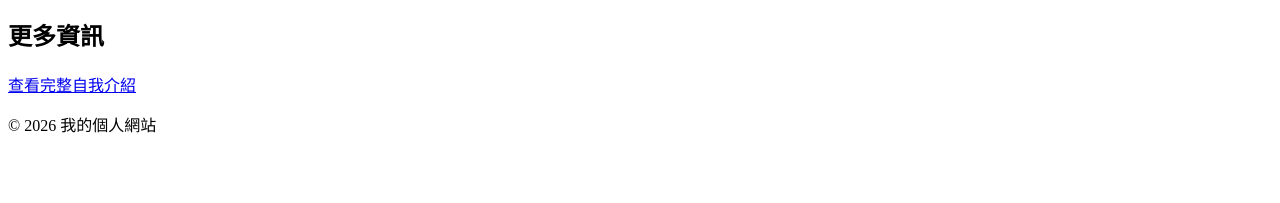
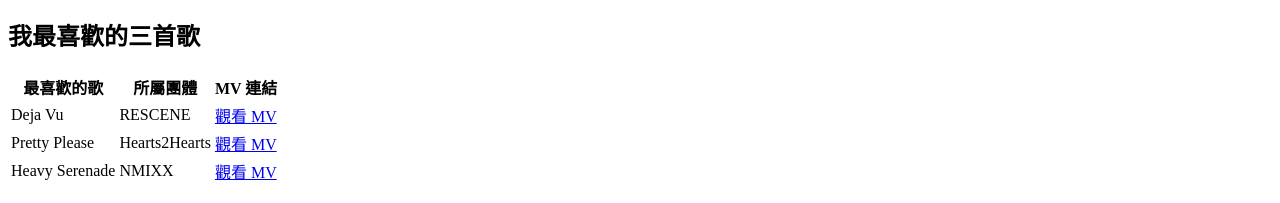
Before and after one commit to yyycc21/115web_413631531, a plain HTML site: page index.html in a window 1280 px wide. Shown: the part 1041-1244 px from the top of the page. Before the commit the page ends 1193 px from the top, so only its background shows below. Drawn offline with Linux system fonts and the light colour scheme.

Commit message:
修正路徑與更新網頁

```diff
--- a/index.html
+++ b/index.html
@@ -29,6 +29,7 @@
       max-width: 100%;
       height: auto;
     }
+
   </style>
 </head>
 
@@ -126,6 +127,44 @@
       </div>
     </section>
 
+    <!-- section：最喜歡的歌表格區域 -->
+    <section>
+      <h2>我最喜歡的三首歌</h2>
+
+      <table>
+        <thead>
+          <tr>
+            <th>最喜歡的歌</th>
+            <th>所屬團體</th>
+            <th>MV 連結</th>
+          </tr>
+        </thead>
+        <tbody>
+          <tr>
+            <td>Deja Vu</td>
+            <td>RESCENE</td>
+            <td>
+              <a href="https://youtu.be/ZbO9PBdFRdc?si=rLJMWpiaWkcX29yg" target="_blank" rel="noreferrer">觀看 MV</a>
+            </td>
+          </tr>
+          <tr>
+            <td>Pretty Please</td>
+            <td>Hearts2Hearts</td>
+            <td>
+              <a href="https://youtu.be/ufwB9Uja_wM?si=OPIeB75Stx0i1mac" target="_blank" rel="noreferrer">觀看 MV</a>
+            </td>
+          </tr>
+          <tr>
+            <td>Heavy Serenade</td>
+            <td>NMIXX</td>
+            <td>
+              <a href="https://youtu.be/8Gp_4xbJG_Q?si=BBJY0bvic6osgMIr" target="_blank" rel="noreferrer">觀看 MV</a>
+            </td>
+          </tr>
+        </tbody>
+      </table>
+    </section>
+
     <!-- div：一般區塊容器，本身沒有特殊語意 -->
     <div>
       <h2>更多資訊</h2>
```
